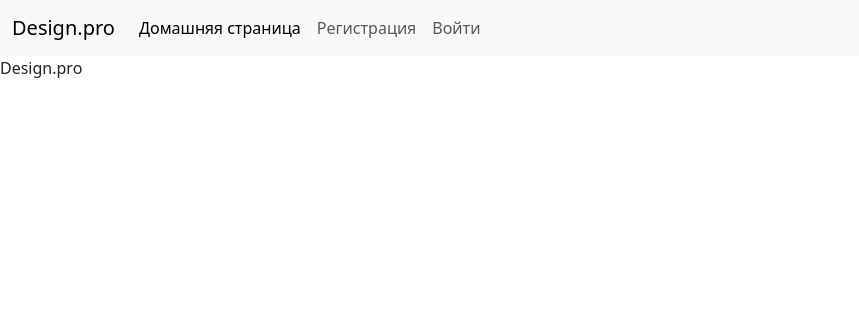
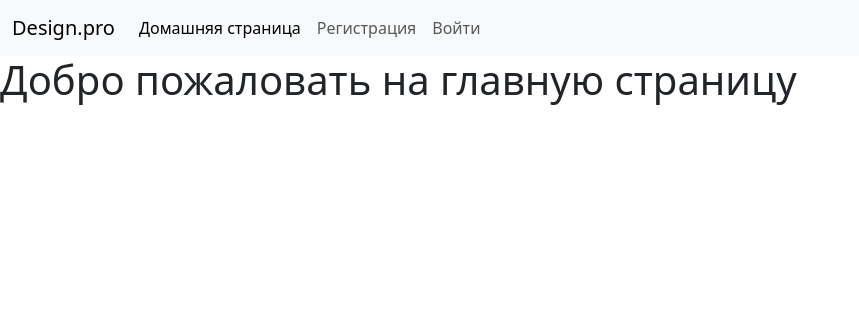
Before and after one commit to yanysix/DesignPro, a Django app: page /studio/ in a window 1280 px wide. Shown: the top 316 px of the page, without its empty margins (0-859 px from the left). Run offline with Django 5.2, Linux system fonts and the light colour scheme; some libraries are stand-ins or nearby versions.

Commit message:
sixth commit

```diff
--- a/studio/templates/base_generic.html
+++ b/studio/templates/base_generic.html
@@ -14,7 +14,7 @@
   <header>
       <nav class="navbar navbar-expand-lg bg-body-tertiary">
           <div class="container-fluid">
-            <a class="navbar-brand" href="#">Design.pro</a>
+            <a class="navbar-brand" href="{% url 'index' %}">Design.pro</a>
             <button class="navbar-toggler" type="button" data-bs-toggle="collapse" data-bs-target="#navbarNavDropdown" aria-controls="navbarNavDropdown" aria-expanded="false" aria-label="Toggle navigation">
               <span class="navbar-toggler-icon"></span>
             </button>
--- a/studio/templates/index.html
+++ b/studio/templates/index.html
@@ -1,3 +1,7 @@
 {% extends "base_generic.html" %}
 
-{% block content %}Design.pro{% endblock %}
+{% block content %}
+<main>
+    <h1>Добро пожаловать на главную страницу</h1>
+</main>
+{% endblock %}
```
Also changed, not shown: DesignPro/urls.py (line endings or trailing spaces).
